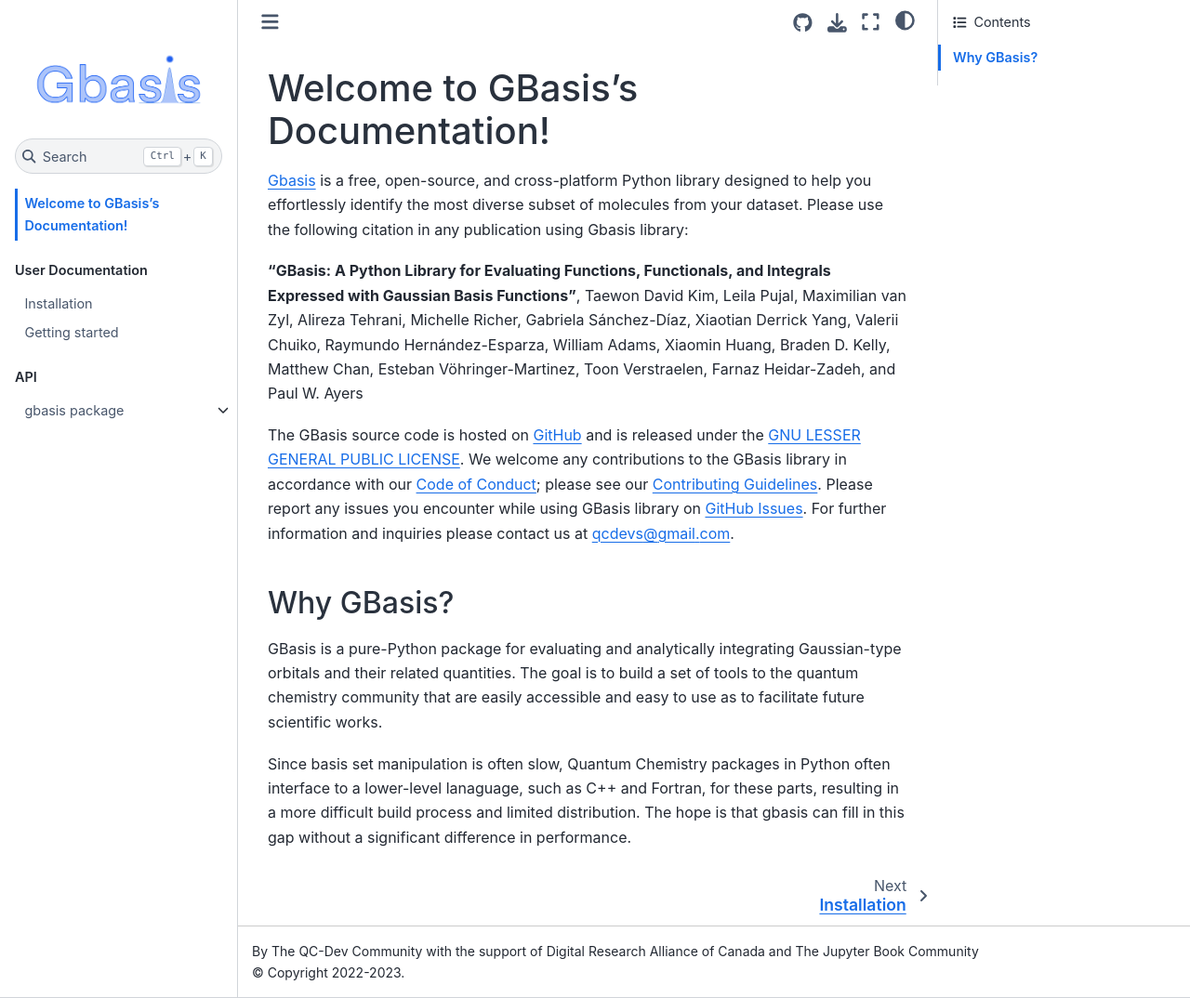
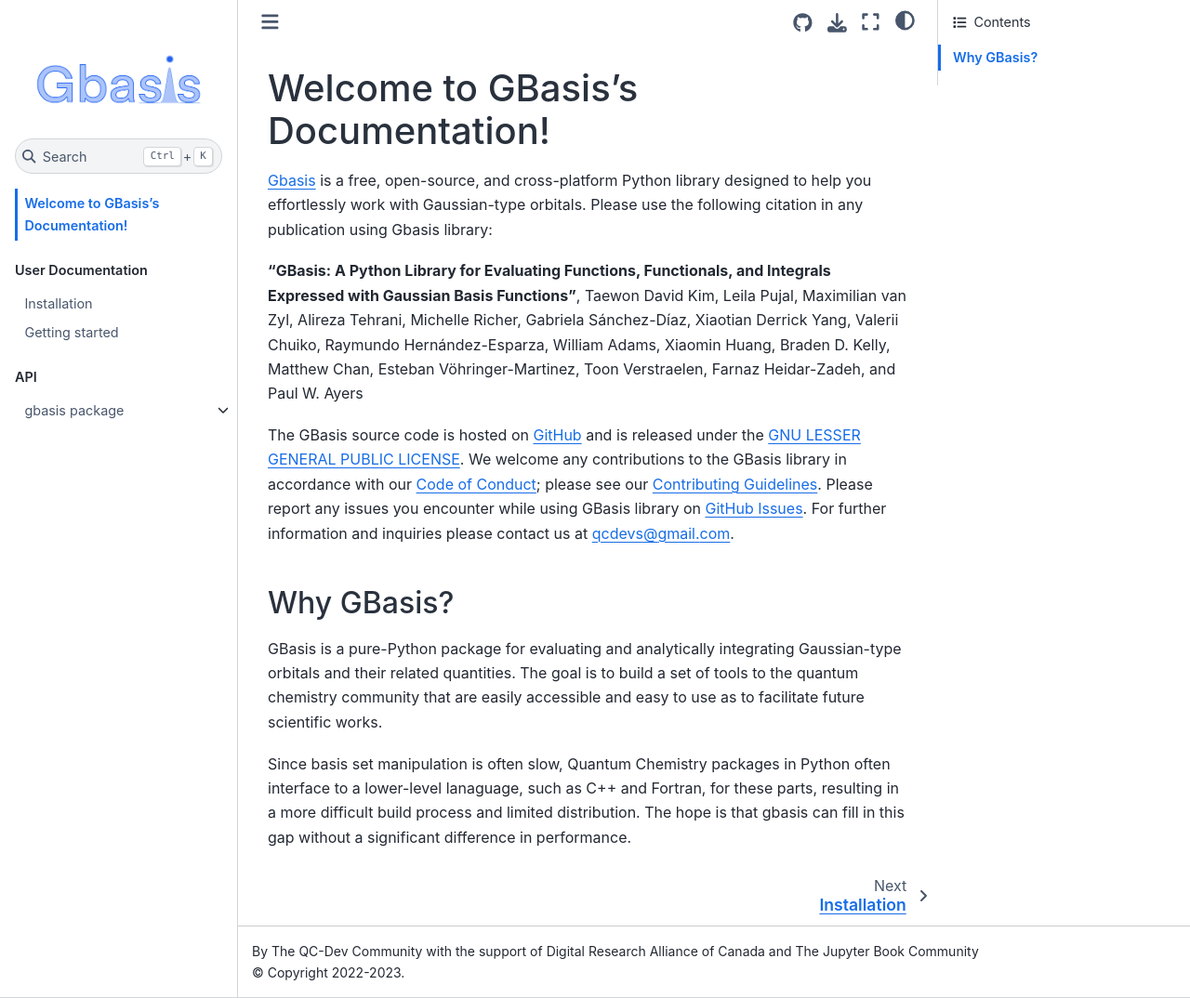
Before and after one commit to theochem/gbasis, a Jupyter Book: the page built from website/intro.md, in a window 1280 px wide and 1074 px high. Shown: the whole window at 93% size. Built offline with Jupyter Book 1.0.4 settings and Sphinx 7.4.7 and the Sphinx Book theme 1.1.4, drawn with Linux system fonts in a browser that asks for light colours.

Commit message:
fixed intro

```diff
--- a/website/intro.md
+++ b/website/intro.md
@@ -1,7 +1,7 @@
 <!-- #region -->
 # Welcome to GBasis's Documentation!
 
-[Gbasis](https://github.com/theochem/gbasis/) is a free, open-source, and cross-platform Python library designed to help you effortlessly identify the most diverse subset of molecules from your dataset. Please use the following citation in any publication using Gbasis library:
+[Gbasis](https://github.com/theochem/gbasis/) is a free, open-source, and cross-platform Python library designed to help you effortlessly work with Gaussian-type orbitals. Please use the following citation in any publication using Gbasis library:
 
 **"GBasis: A Python Library for Evaluating Functions, Functionals, and
 Integrals Expressed with Gaussian Basis Functions"**,
```
